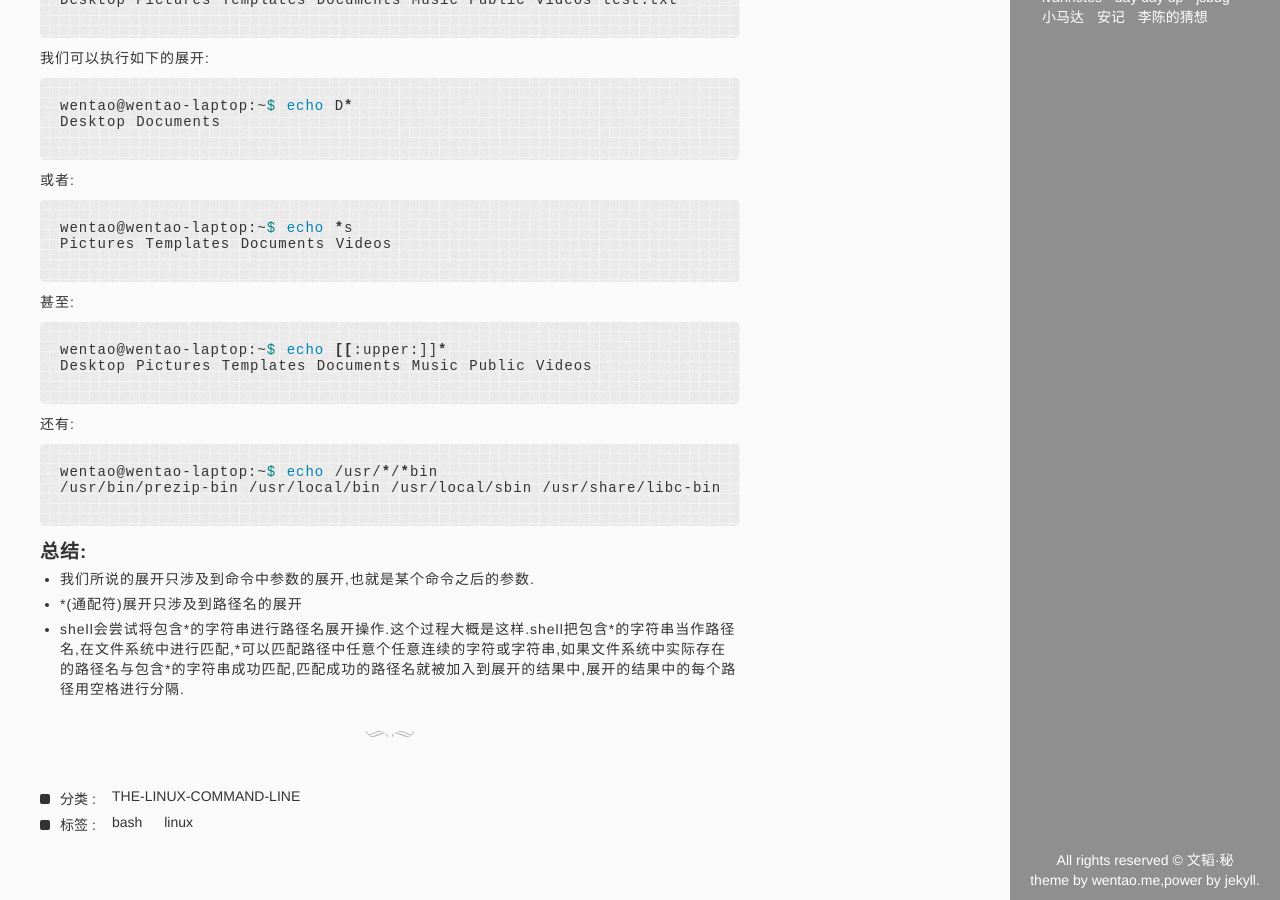
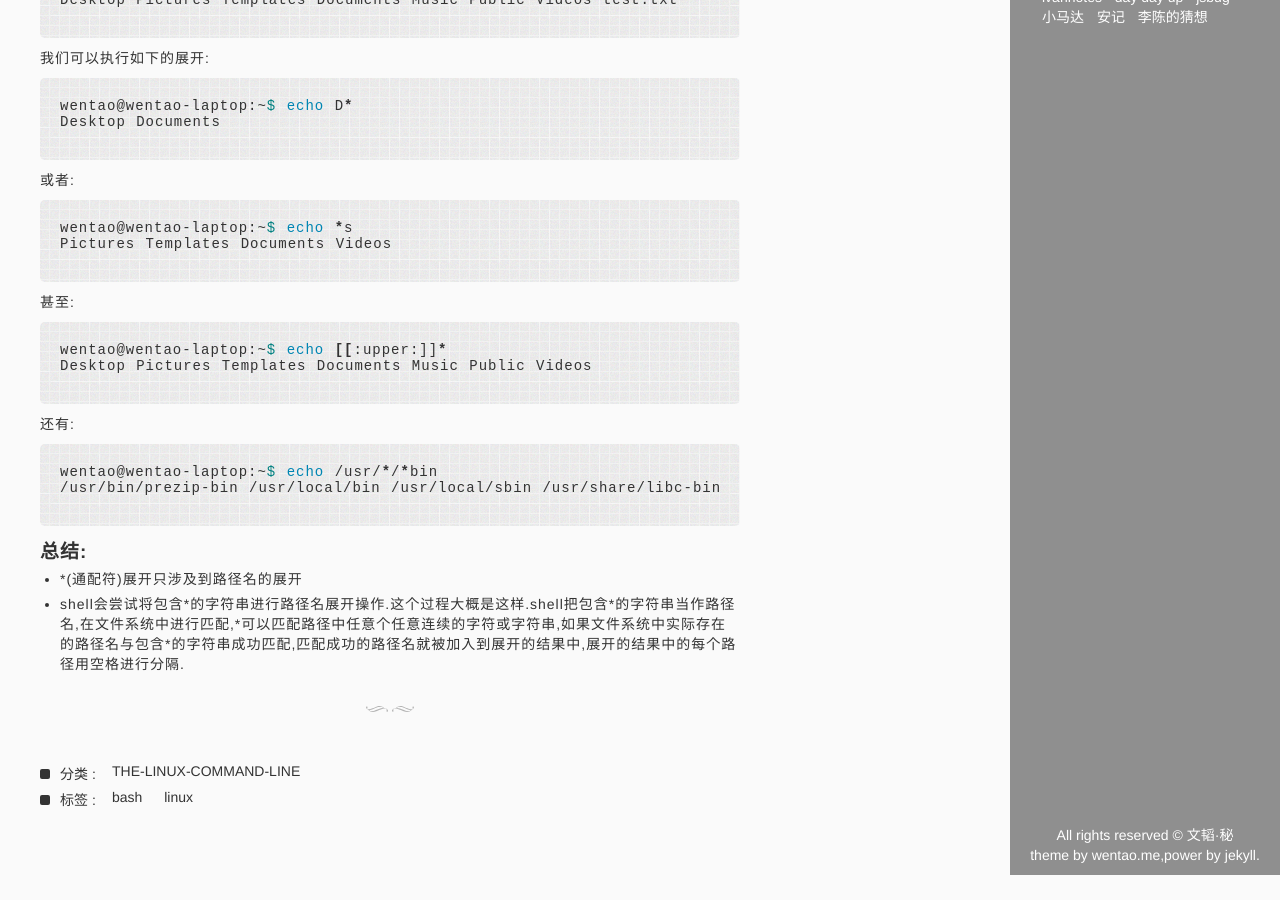
Before and after one commit to zhangwentao/blog, a Jekyll site: the page built from _posts/2014-05-09-bash-expansion.md, in a window 1280 px wide and 900 px high, scrolled down 673 px. Built offline with Jekyll 4.4.1, drawn with Linux system fonts in a browser that asks for light colours; Markdown is read by kramdown in place of the engine named in the settings; comment, search, counter and statistics services are not loaded; after the commit the page ends 1548 px from its top, so only the background shows below that.

Commit message:
update post

````diff
--- a/_posts/2014-05-09-bash-expansion.md
+++ b/_posts/2014-05-09-bash-expansion.md
@@ -58,6 +58,5 @@ wentao@wentao-laptop:~$ echo /usr/*/*bin
 ```
 
 ###总结:
-+ 我们所说的展开只涉及到命令中参数的展开,也就是某个命令之后的参数.
 + \*(通配符)展开只涉及到路径名的展开
 + shell会尝试将包含\*的字符串进行路径名展开操作.这个过程大概是这样.shell把包含\*的字符串当作路径名,在文件系统中进行匹配,\*可以匹配路径中任意个任意连续的字符或字符串,如果文件系统中实际存在的路径名与包含\*的字符串成功匹配,匹配成功的路径名就被加入到展开的结果中,展开的结果中的每个路径用空格进行分隔.
````
